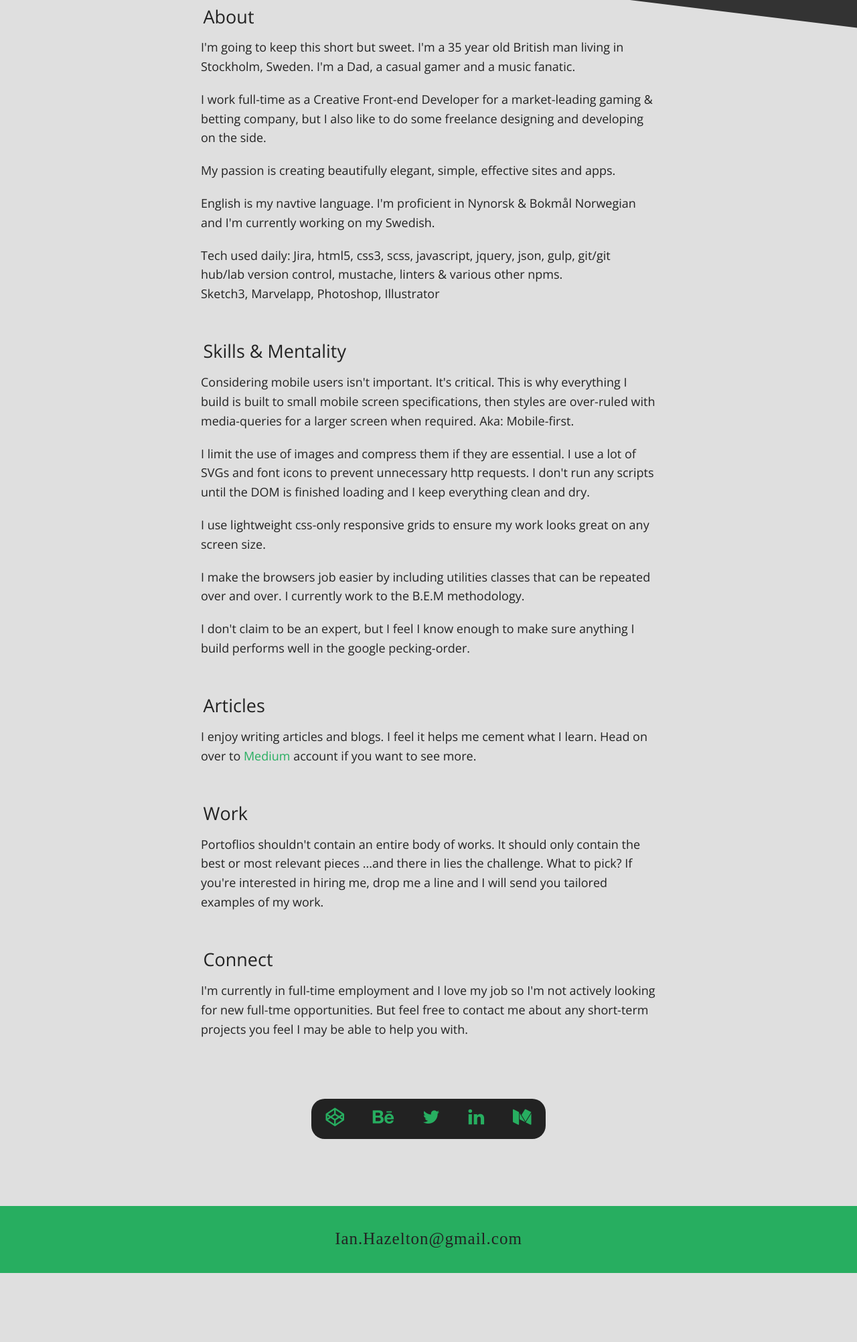
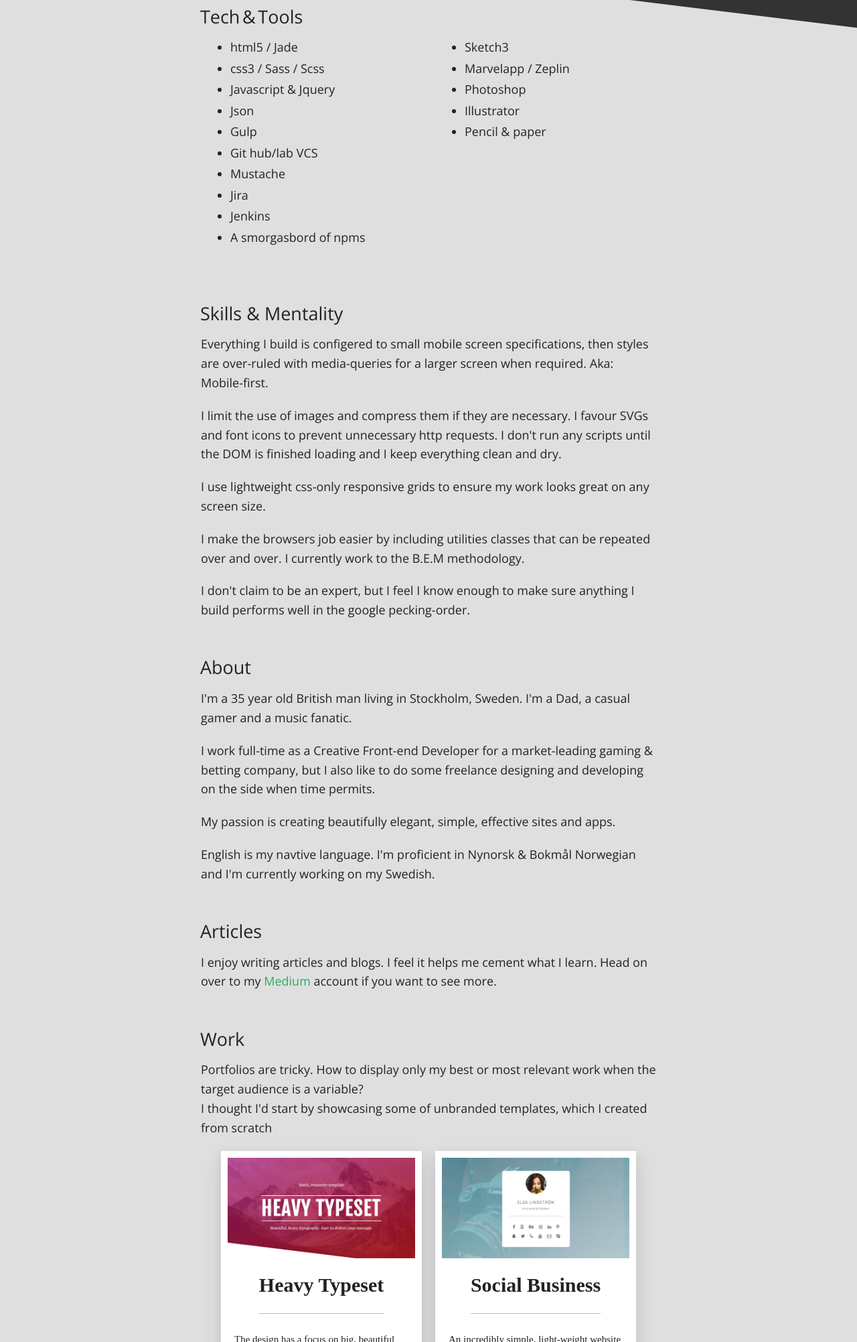
Before and after one commit to IanHazelton-zz/portfolio_onePage, a website: page index.html in a window 1280 px wide. Shown: the part 797-2800 px from the top of the page at 67% size. Before the commit the page ends 2697 px from the top, so only its background shows below. Drawn offline with nearby package versions, Linux system fonts and the light colour scheme.

Commit message:
Add files via upload
general tidy-up. Added cards and link to work. Footer scaled up and github link included

```diff
--- a/index.html
+++ b/index.html
@@ -26,49 +26,102 @@
   <div class="wrap">
 
     <section class="section__content">
-      <h2 class="header--sub u-text-l">About</h2>
-      <p class="textblock--default u-p1">
-        I'm going to keep this short but sweet. I'm a 35 year old British man living in Stockholm, Sweden. I'm a Dad, a casual gamer and a music fanatic.</p>
-      <p class="textblock--default u-p1">
-        I work full-time as a Creative Front-end Developer for a market-leading gaming & betting company, but I also like to do some freelance designing and developing on the side.</p>
-      <p class="textblock--default u-p1">
-        My passion is creating beautifully elegant, simple, effective sites and apps.</p>
-      <p class="textblock--default u-p1">
-        English is my navtive language. I'm proficient in Nynorsk & Bokm&aring;l Norwegian and I'm currently working on my Swedish.</p>
-      <p class="textblock--default u-p1">
-        Tech used daily: Jira, html5, css3, scss, javascript, jquery, json, gulp, git/git hub/lab version control, mustache, linters & various other npms.<br /> Sketch3, Marvelapp, Photoshop, Illustrator</p>
+      <div class="grid-r">
+          <h2 class="header--sub u-text-l">Tech & Tools</h2>
+          <div class="grid-u-sm-1 grid-u-md-1-2">
+              <ul class="textblock__ul">
+                  <li class ="copy__item">html5 / Jade</li>
+                  <li class ="copy__item">css3 / Sass / Scss</li>
+                  <li class ="copy__item">Javascript & Jquery</li>
+                  <li class ="copy__item">Json</li>
+                  <li class ="copy__item">Gulp</li>
+                  <li class ="copy__item">Git hub/lab VCS</li>
+                  <li class ="copy__item">Mustache</li>
+                  <li class ="copy__item">Jira</li>
+                  <li class ="copy__item">Jenkins</li>
+                  <li class ="copy__item">A smorgasbord of npms</li>
+              </ul>
+          </div>
+          <div class="grid-u-sm-1-2">
+              <ul class="textblock__ul">
+                  <li class ="copy__item">Sketch3</li>
+                  <li class ="copy__item">Marvelapp / Zeplin</li>
+                  <li class ="copy__item">Photoshop</li>
+                  <li class ="copy__item">Illustrator</li>
+                  <li class ="copy__item">Pencil & paper</li>
+              </ul>
+          </div>
+      </div>
     </section>
 
     <section class="section__content">
     <h2 class="header--sub">Skills & Mentality</h2>
-        <p class="textblock--default u-p1">Considering mobile users isn't important. It's critical. This is why everything I build is built to small mobile screen specifications, then styles are over-ruled with media-queries for a larger screen when required. Aka: Mobile-first.</p>
-        <p class="textblock--default u-p1">I limit the use of images and compress them if they are essential. I use a lot of SVGs and font icons to prevent unnecessary http requests. I don't run any scripts until the DOM is finished loading and I keep everything clean and dry.</p>
+        <p class="textblock--default u-p1">Everything I build is configered to small mobile screen specifications, then styles are over-ruled with media-queries for a larger screen when required. Aka: Mobile-first.</p>
+        <p class="textblock--default u-p1">I limit the use of images and compress them if they are necessary. I favour SVGs and font icons to prevent unnecessary http requests. I don't run any scripts until the DOM is finished loading and I keep everything clean and dry.</p>
         <p class="textblock--default u-p1">I use lightweight css-only responsive grids to ensure my work looks great on any screen size.</p>
         <p class="textblock--default u-p1">I make the browsers job easier by including utilities classes that can be repeated over and over. I currently work to the B.E.M methodology.</p>
         <p class="textblock--default u-p1">I don't claim to be an expert, but I feel I know enough to make sure anything I build performs well in the google pecking-order.</p>
     </section>
 
     <section class="section__content">
+      <h2 class="header--sub u-text-l">About</h2>
+      <p class="textblock--default u-p1">I'm a 35 year old British man living in Stockholm, Sweden. I'm a Dad, a casual gamer and a music fanatic.</p>
+      <p class="textblock--default u-p1">I work full-time as a Creative Front-end Developer for a market-leading gaming & betting company, but I also like to do some freelance designing and developing on the side when time permits.</p>
+      <p class="textblock--default u-p1">My passion is creating beautifully elegant, simple, effective sites and apps.</p>
+      <p class="textblock--default u-p1">English is my navtive language. I'm proficient in Nynorsk & Bokm&aring;l Norwegian and I'm currently working on my Swedish.</p>
+    </section>
+
+    <section class="section__content">
     <h2 class="header--sub">Articles</h2>
-        <p class="textblock--default u-p1">I enjoy writing articles and blogs. I feel it helps me cement what I learn. Head on over to <a href="https://medium.com/@IanHazelton" class="copy-link--default" target="_blank">Medium</a> account if you want to see more.</p>
+        <p class="textblock--default u-p1">I enjoy writing articles and blogs. I feel it helps me cement what I learn. Head on over to my <a href="https://medium.com/@IanHazelton" class="copy-link--default" target="_blank">Medium</a> account if you want to see more.</p>
     </section>
 
     <section class="section__content">
     <h2 class="header--sub">Work</h2>
-        <p class="textblock--default u-p1">Portoflios shouldn't contain an entire body of works. It should only contain the best or most relevant pieces ...and there in lies the challenge. What to pick? If you're interested in hiring me, drop me a line and I will send you tailored examples of my work.</p>
+        <p class="textblock--default u-p1">Portfolios are tricky. How to display only my best or most relevant work when the target audience is a variable? <br />
+        I thought I'd start by showcasing some of unbranded templates, which I created from scratch</p>
+        <div class="card__grid">
+                    <div class="card__cnt">
+                      <div class="card__icon-cnt">
+                        <a href="/heavy-typeset/heavy-typeset.html" target="_blank">
+                            <img src="/target/img/heavy_typeset_thumb.jpg" class="portfolio-img" alt="heavy-typeset template">
+                        </a>
+                      </div>
+                      <h1 class="card__title">Heavy Typeset</h1>
+                      <div class="card__dec">
+                          <p class="card__text u-p1">The design has a focus on big, beautiful typography and effective whitespace. html5 & scss only. No jquery dependancies. Responsive flexbox structure.
+                          </p>
+                      </div>
+                    </div>
+                    <div class="card__cnt">
+                      <div class="card__icon-cnt">
+                        <a href="/social_business/social_business.html" target="_blank">
+                            <img src="/target/img/social_business_thumb.jpg" class="portfolio-img" alt="social business template">
+                        </a>
+                      </div>
+                      <h1 class="card__title">Social Business</h1>
+                      <div class="card__dec">
+                          <p class="card__text u-p1">An incredibly simple, light-weight website for professionals wanting to put all their social accounts in one easy to access hub. This site uses html5, scss with flexbox.</p>
+                      </div>
+                    </div>
+        </div>
     </section>
 
     <section class="section__content">
     <h2 class="header--sub">Connect</h2>
     <p class="textblock--default u-p1">
-      I'm currently in full-time employment and I love my job so I'm not actively looking for new full-tme opportunities. But feel free to contact me about any short-term projects you feel I may be able to help you with.
-    </p>
+      I'm currently in full-time employment and I enjoy my job, but i'm always open to hear about new opportunities with companies that value their employees and where one has the chance to learn and grow.</p>
     </section>
 
     <ul class="contact__inner">
       <li>
         <a href="http://codepen.io/IanHazelton/" target="_blank">
           <span class="icon__cta fa fa-codepen"></span>
+        </a>
+      </li>
+      <li>
+        <a href="https://github.com/IanHazelton" target="_blank">
+          <span class="icon__cta fa fa-github"></span>
         </a>
       </li>
       <li>
@@ -116,8 +169,6 @@
     ga('create', 'UA-59953457-5', 'auto');
     ga('send', 'pageview');
   </script>
-  <script src="https://code.jquery.com/jquery-2.2.3.min.js"></script>
-  <script type="text/javascript" src="target/scripts/main-min.js"></script>
 </body>
 
 </html>
--- /dev/null
+++ b/src/scss/colours.scss
@@ -0,0 +1,7 @@
+$global-white: #fff;
+$bodyBg: #dfdfdf;
+$text--main: #222;
+$text--secondary: #2b2b2b;
+$nav--bg: #2b2b2b;
+$brand--primary: #27ae60;
+$brand--secondary: #d32f6e;
--- a/src/scss/main.scss
+++ b/src/scss/main.scss
@@ -1,10 +1,4 @@
 @import url(https://fonts.googleapis.com/css?family=Open+Sans:300,400,800);
-$bodyBg: #dfdfdf;
-$text--main: #222;
-$text--secondary: #2b2b2b;
-$nav--bg: #2b2b2b;
-$brand--primary: #27ae60;
-$brand--secondary: #d32f6e;
 
 * {
   box-sizing: border-box;
@@ -35,6 +29,7 @@ a {
   text-decoration: none;
   &--default {
     color: $brand--primary;
+    transition: color 300ms;
     &:hover {
       color: lighten($brand--primary, 10%);
     }
@@ -107,7 +102,7 @@ a {
     font-size: 2.7em;
     font-weight: 400;
     line-height: 0.6;
-    padding: 0.5em;
+    padding: 0.5em 0.33em;
     text-transform: capitalize;
     z-index: 4;
   }
@@ -128,10 +123,10 @@ a {
 }
 .textblock__ul {
   color: $text--main;
- font-family: 'Open Sans', sans-serif;
- font-size: 1.5em;
+  font-family: 'Open Sans', sans-serif;
+  font-size: 1.8em;
   line-height: 1.75;
-  list-style: none;
+  margin: .5em 0 2em;
   padding-left: 3em;
 }
 ///////////////////////////////////
@@ -167,6 +162,8 @@ a {
   justify-content: space-around;
   list-style: none;
   margin: 8em auto;
+  max-width: 40rem;
+  min-width: 32rem;
   top: 0;
   width: 90%;
   &--full {
@@ -194,6 +191,79 @@ a {
 }
 
 ///////////////////////////////////
+// portfolio
+///////////////////////////////////
+.portfolio__cnt {
+  align-items: center;
+  display: flex;
+  justify-content: center;
+  margin-top: 2rem;
+}
+
+.portfolio-img {
+  width: 100%;
+}
+
+.card__grid {
+  display: flex;
+  flex-wrap: wrap;
+  flex-direction: row;
+  justify-content: center;
+}
+
+.card__dec {
+  display: flex;
+  flex-direction: column;
+  justify-content: center;
+}
+
+.four__title {
+  color: $text--main;
+  font-size: 13rem;
+}
+
+.card__cnt {
+  align-items: center;
+  background-color: $global-white;
+  border: 10px solid $global-white;
+  box-shadow: 0 15px 35px rgba(50 ,50 ,93, 0.1),0 5px 15px rgba( 0, 0, 0, .07);
+  display: flex;
+  flex-direction: column;
+  height: 40rem;
+  margin: 1rem;
+  max-width: 33rem;
+  width: 100vw;
+  @include breakpoint(md) {
+    width: 30rem;
+  }
+}
+
+.card__title {
+  border-bottom: 1px solid lighten($text--main, 60%);
+  color: $text--main;
+  font-size: 3rem;
+  padding-bottom: 2.5rem;
+}
+
+.card__icon-cnt {
+  align-items: center;
+  display: flex;
+  justify-content: center;
+}
+
+.card__icon {
+  color: $brand--primary;
+  font-size: 8rem;
+  padding: 2rem;
+}
+
+.card__list,
+.card__text {
+  color: $text--main;
+  font-size: 1.5rem;
+}
+
+///////////////////////////////////
 // Sections
 ///////////////////////////////////
 .section__content {
@@ -201,7 +271,7 @@ a {
 }
 .email__cnt {
   background-color: $brand--primary;
-  height: 100px;
+  height: 200px;
   transition: background-color 300ms ease-in-out;
   position: absolute;
   width: 100%;
@@ -213,6 +283,6 @@ a {
   color: $text--main;
   font-size: 2.5em;
   letter-spacing: 1px;
-  line-height: 3.9;
+  line-height: 8.1;
   transition: color 300ms ease-in-out;
 }
--- a/src/scss/start.scss
+++ b/src/scss/start.scss
@@ -1,4 +1,5 @@
 @import
+'colours',
 'mixins',
 'grid',
 'utility',
```
Also changed, not shown: target/css/start.css, target/img/heavy_typeset_thumb.jpg (added), target/img/social_business_thumb.jpg (added), 1 other file.
